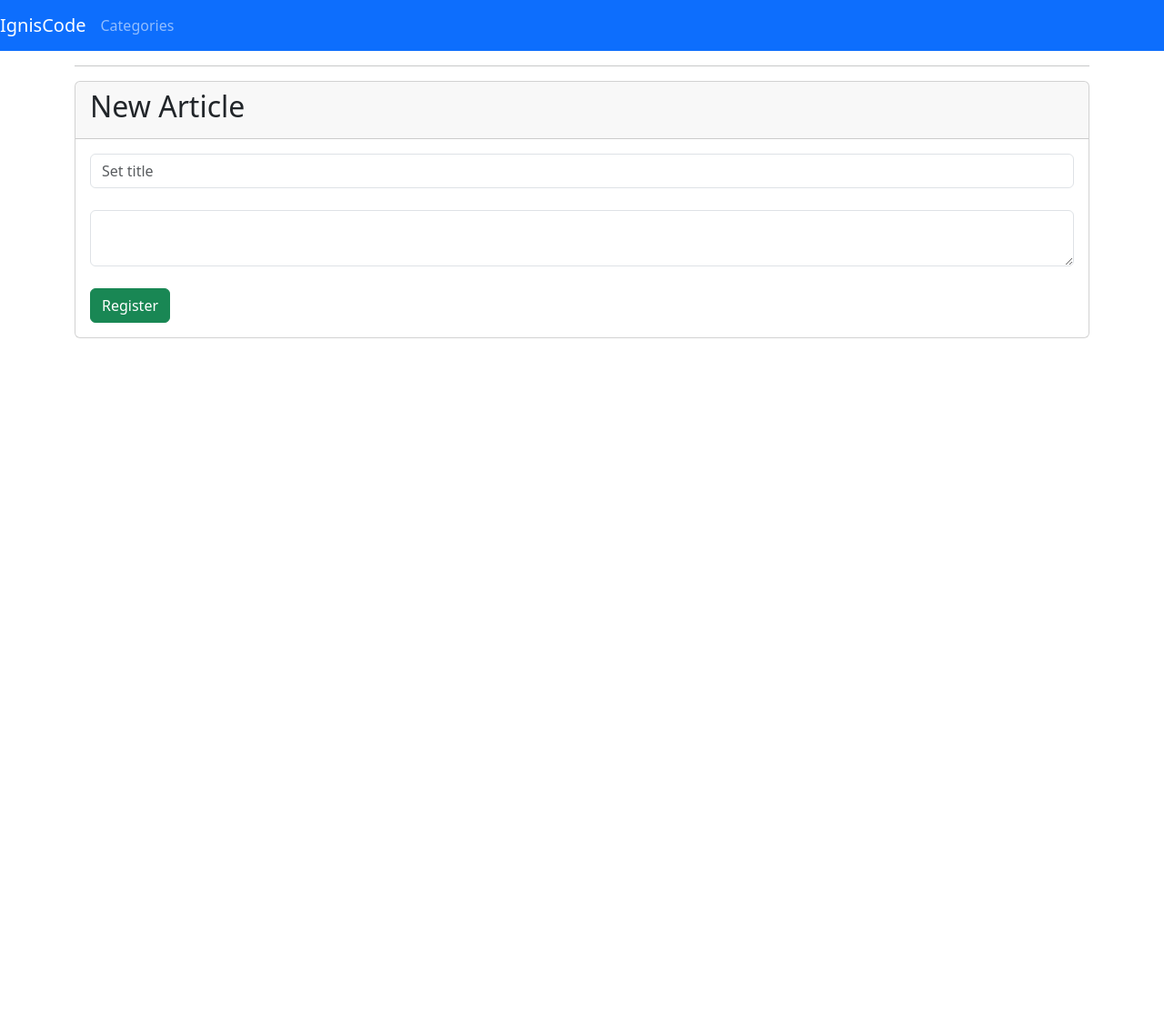
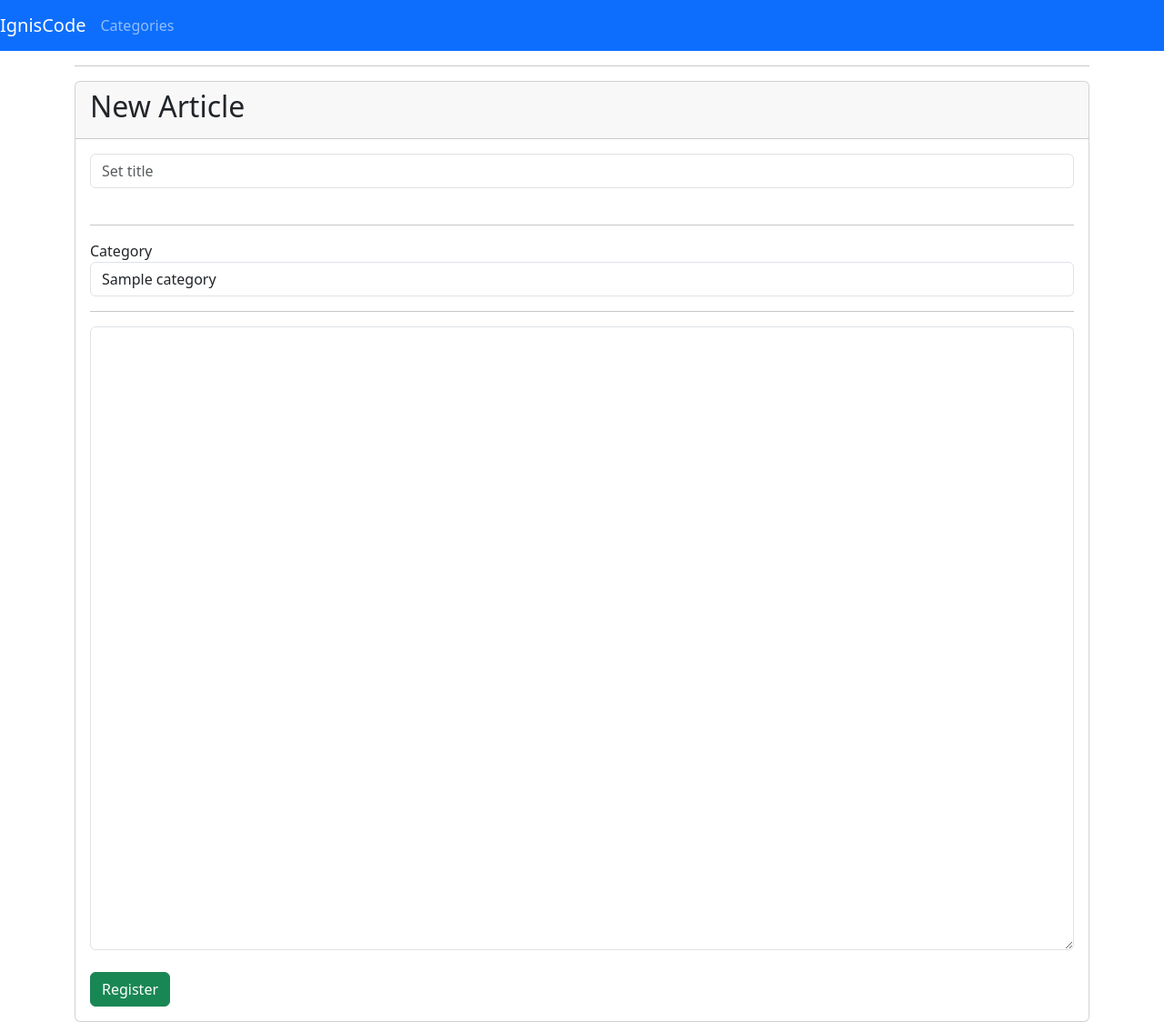
Before and after one commit to rogerioisj/simple-blog, a Node server app: template src/views/admin/articles/new.ejs in a window 1280 px wide. Shown: the whole page at 91% size. Before the commit the page ends 372 px from the top, so only its background shows below. Run offline with Node 20, Linux system fonts and the light colour scheme; the template is opened without the code that fills it: most values are stand-ins (such as "Sample title", 1, 10 or a date in 2020); some libraries are stand-ins or nearby versions.

Commit message:
feat: add list of categories

```diff
--- a/src/views/admin/articles/new.ejs
+++ b/src/views/admin/articles/new.ejs
@@ -8,10 +8,18 @@
                 <h2>New Article</h2>
             </div>
             <div class="card-body">
-                <form method="POST" action="/articles">
+                <form method="POST" action="/article">
                     <input class="form-control" type="text" name="title" placeholder="Set title">
                     <br>
-                    <textarea class="form-control" name="body"></textarea>
+                    <hr>
+                    <label>Category</label>
+                    <select name="category" class="form-control">
+                        <% for (const category of categories) { %>
+                            <option value="<%= category.id %>"><%= category.title %></option>
+                        <% } %>
+                    </select>
+                    <hr>
+                    <textarea class="form-control" name="content" id="article" rows="28"></textarea>
                     <br>
                     <button class="btn btn-success">Register</button>
                 </form>
@@ -21,3 +29,14 @@
 </body>
 
 <%- include ('../../partials/footer.ejs') %>
+<script src="/tinymce.min.js"></script>
+<script>
+    tinymce.init({
+        selector: '#article',
+        plugins: [
+            'advlist autolink lists link image charmap print preview anchor textcolor',
+            'searchreplace visualblocks code fullscreen',
+            'insertdatetime media table contextmenu paste code help wordcount'
+        ]
+    });
+</script>
```
